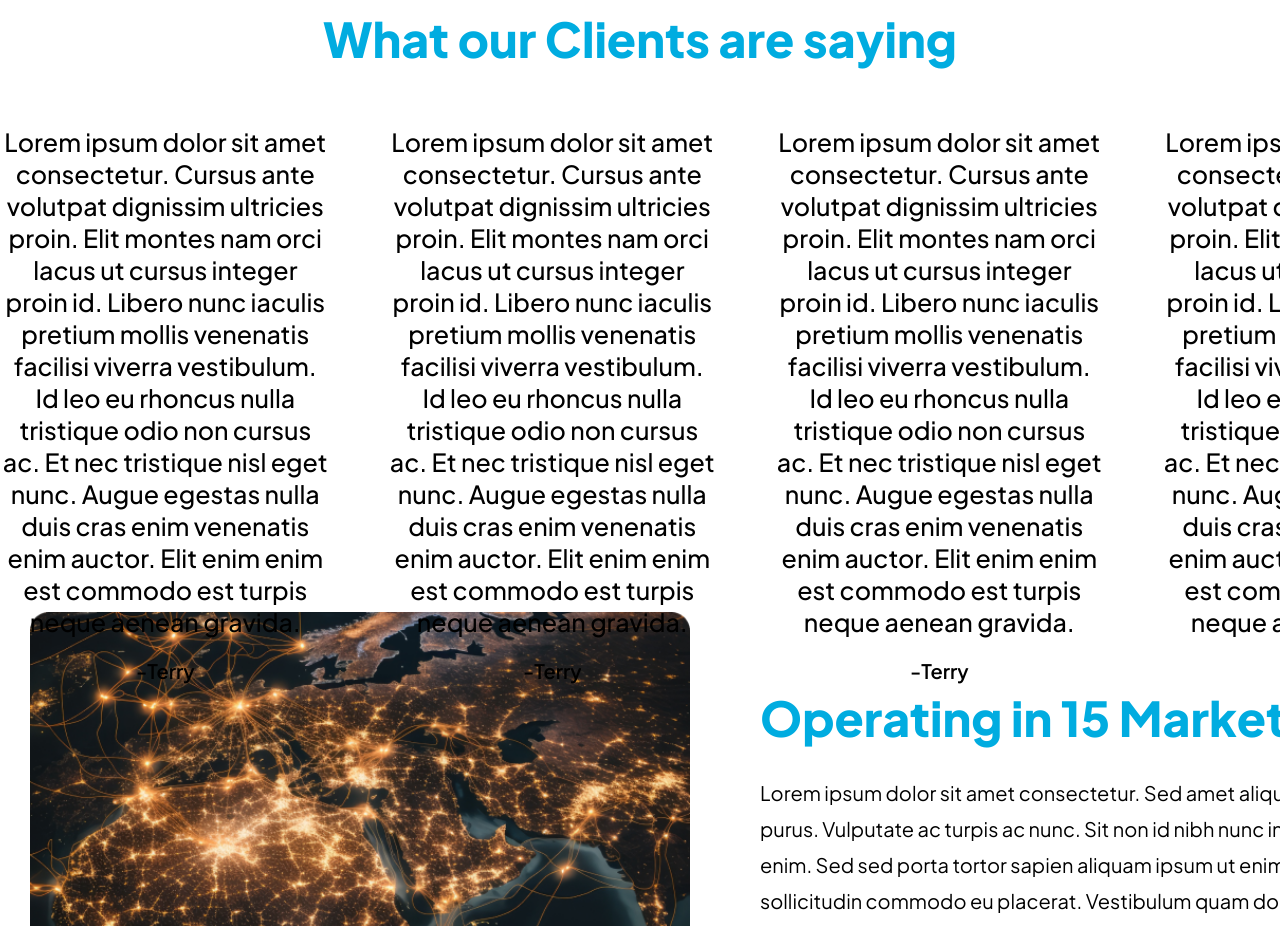
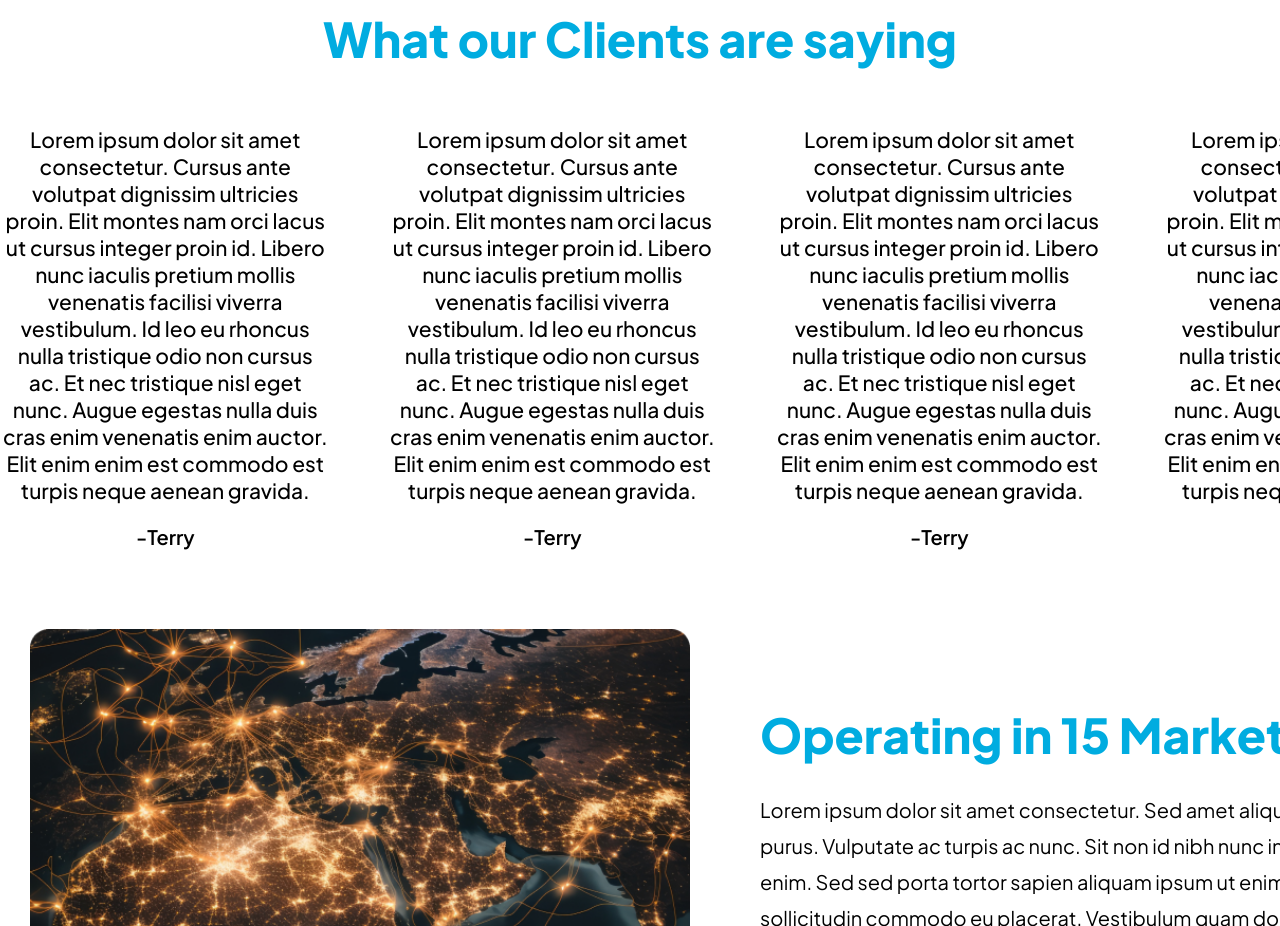
Before and after one commit to SeunSarumi/Havannah-Landing, a React (Vite) app: page / in a window 1280 px wide. Shown: the part 1760-2686 px from the top of the page. Built offline with nearby package versions, Linux system fonts and the light colour scheme.

Commit message:
carousel touches

```diff
--- a/src/pages/Homepage/Carousel.jsx
+++ b/src/pages/Homepage/Carousel.jsx
@@ -7,6 +7,7 @@ function Carousel() {
   const settings = {
     className: "center",
     centerMode: true,
+    focusOnSelect: true,
     infinite: true,
     centerPadding: "60px",
     slidesToShow: 3,
--- a/src/pages/Homepage/Carousel.module.css
+++ b/src/pages/Homepage/Carousel.module.css
@@ -1,6 +1,6 @@
 .sectionCarousel {
   margin-top: 10rem;
-  height: 60rem;
+  /* height: 60rem; */
 }
 
 .CarouselHeader {
@@ -33,3 +33,13 @@
   color: var(--color-black);
   margin-bottom: 2rem;
 }
+
+/* queries */
+@media (max-width: 108em) {
+  .CarouselQoute {
+    font-size: 2.1rem;
+    font-weight: 500;
+    color: var(--color-black);
+    margin-bottom: 2rem;
+  }
+}
```
